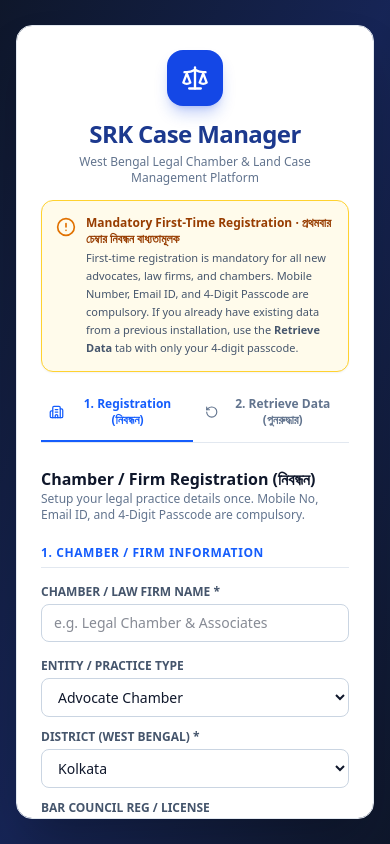
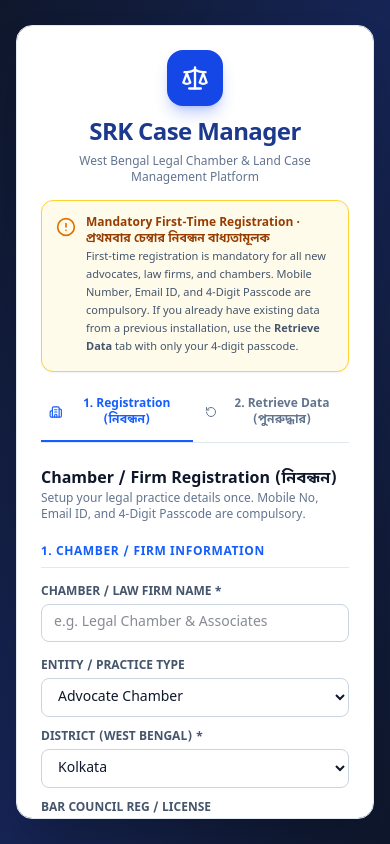
Before and after one commit to kamalgharami-netizen/SRK-Case-Manager, a React (Vite) app: page / in a window 390 px wide. Built offline with nearby package versions, Linux system fonts and the light colour scheme.

Commit message:
Improve Bengali typography across desktop and mobile UI

```diff
--- a/src/index.css
+++ b/src/index.css
@@ -8,7 +8,7 @@
     color-scheme: light !important;
   }
   body {
-    font-family: 'Plus Jakarta Sans', system-ui, -apple-system, BlinkMacSystemFont, 'Segoe UI', Roboto, sans-serif;
+    font-family: 'Plus Jakarta Sans', 'Nirmala UI', 'Noto Sans Bengali', 'Vrinda', system-ui, -apple-system, BlinkMacSystemFont, 'Segoe UI', Roboto, sans-serif;
     -webkit-tap-highlight-color: transparent;
     background-color: #ffffff;
     color: #0f172a;
@@ -453,3 +453,9 @@ body #root main button[class*="bg-green-"] {
   #root main button, #root aside button, #root main table tbody tr { transition: none !important; }
   #root aside button:hover { transform: none; }
 }
+
+
+/* Bengali-first fallback for Windows, Android and offline use */
+#root :is(button, input, select, textarea) {
+  font-family: inherit;
+}
```
